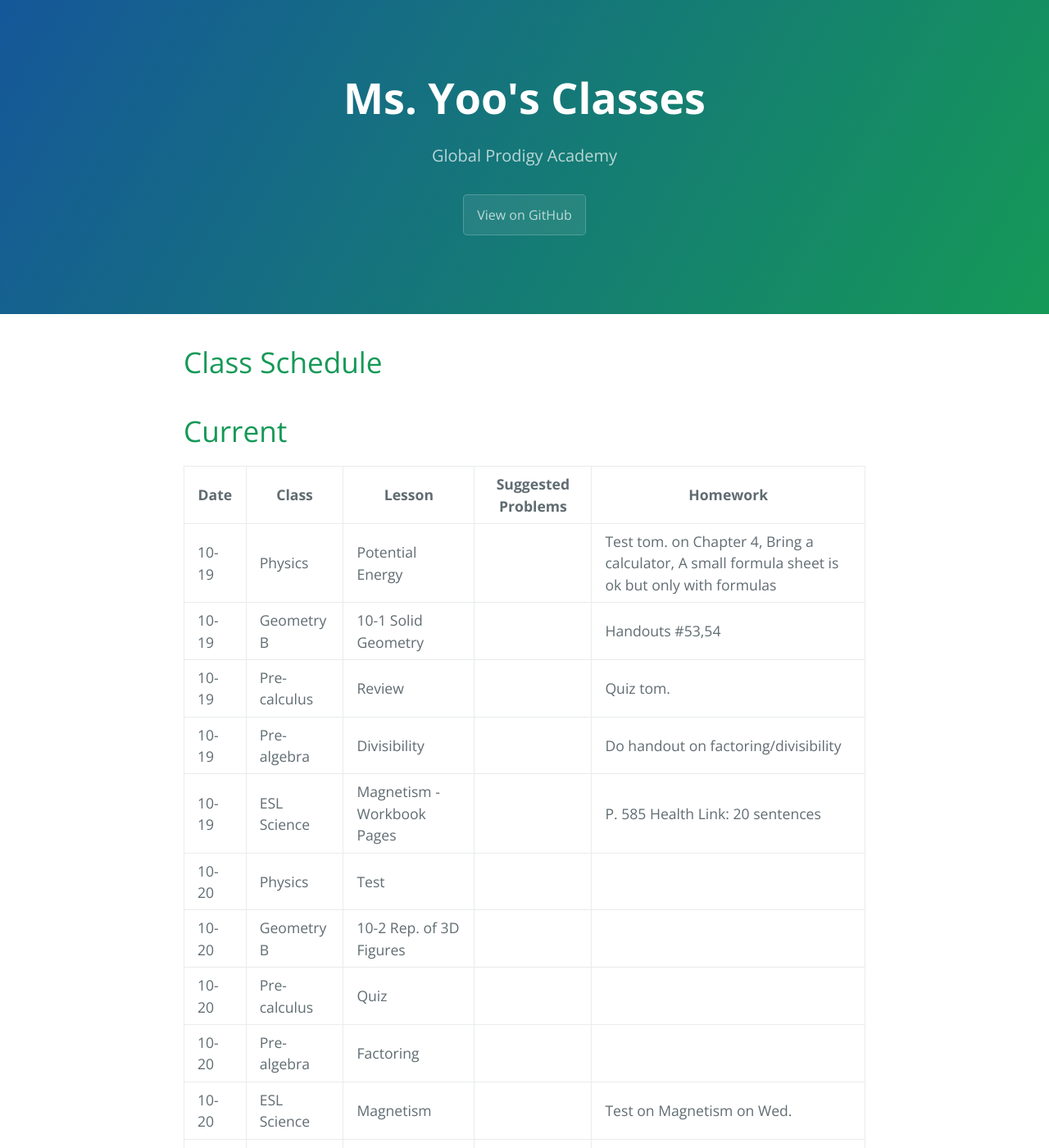
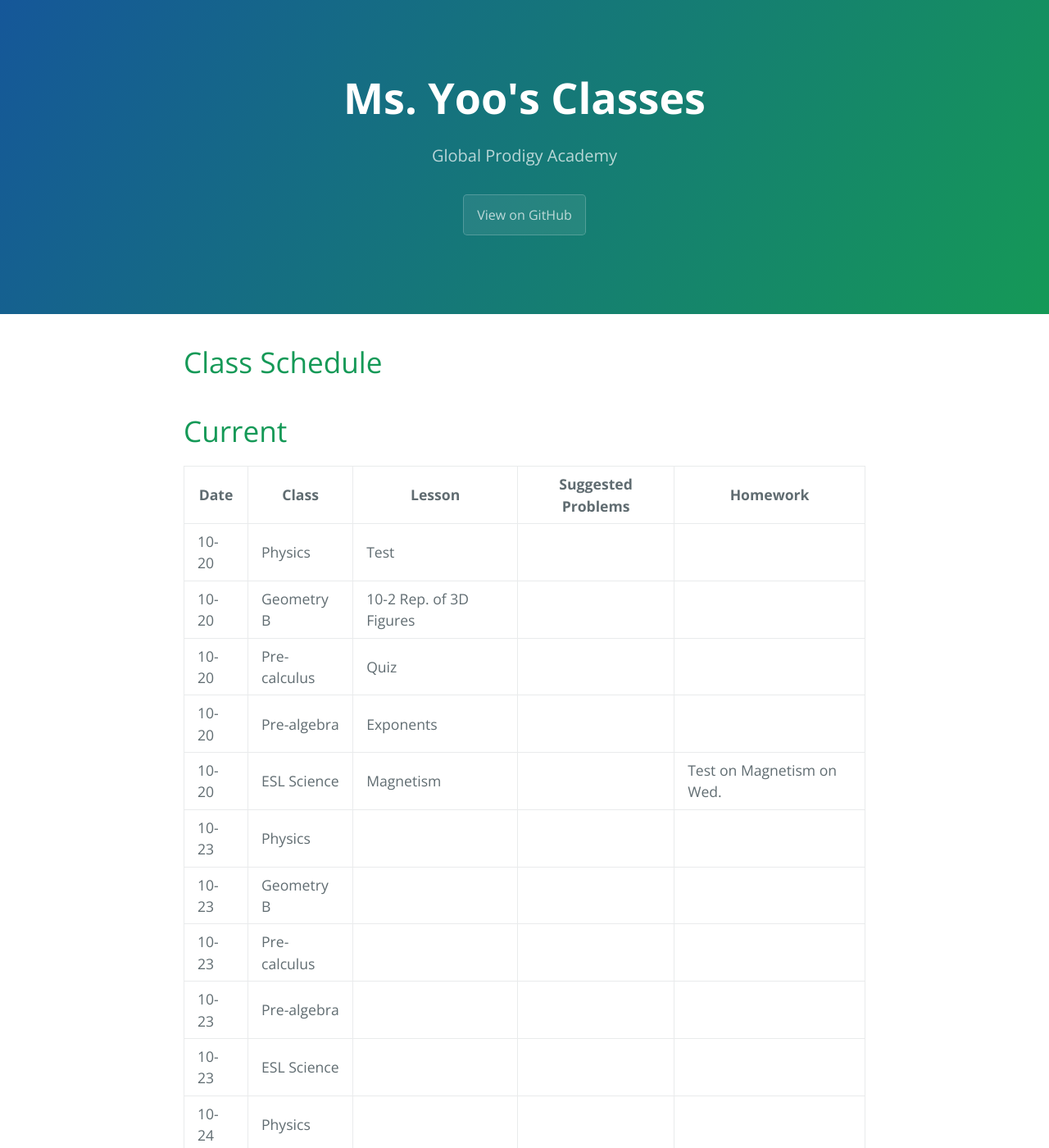
Before and after one commit to gpayoo/gpayoo, a Jekyll site: the page built from index.md, in a window 1280 px wide and 1400 px high. Shown: the whole window at 82% size. Built offline with Jekyll 4.4.1, drawn with Linux system fonts in a browser that asks for light colours; our own code applies the rules of GitHub Pages for plain Markdown files; some of the changed text lies outside the part shown.

Commit message:
Update index.md

```diff
--- a/index.md
+++ b/index.md
@@ -10,15 +10,10 @@ layout: default
 
 | Date | Class | Lesson | Suggested Problems | Homework |
 | ---- | ----- | ------ | -------- | ---
-| 10-19 | Physics | Potential Energy | | Test tom. on Chapter 4, Bring a calculator, A small formula sheet is ok but only with formulas
-| 10-19 | Geometry B | 10-1 Solid Geometry | | Handouts #53,54  |
-| 10-19 | Pre-calculus | Review  | |  Quiz tom.
-| 10-19 | Pre-algebra |  Divisibility | | Do handout on factoring/divisibility
-| 10-19 | ESL Science | Magnetism - Workbook Pages |  |  P. 585 Health Link: 20 sentences
 | 10-20 | Physics | Test  | |
 | 10-20 | Geometry B |  10-2 Rep. of 3D Figures | |   |
 | 10-20 | Pre-calculus | Quiz | |
-| 10-20 | Pre-algebra | Factoring  | |
+| 10-20 | Pre-algebra | Exponents  | |
 | 10-20 | ESL Science | Magnetism |  | Test on Magnetism on Wed.
 | 10-23 | Physics |  | |
 | 10-23 | Geometry B |   | |   |
@@ -50,6 +45,11 @@ layout: default
 
 | Date | Class | Lesson | Suggested Problems | Homework |
 | ---- | ----- | ------ | -------- | ---
+| 10-19 | Physics | Potential Energy | | Test tom. on Chapter 4, Bring a calculator, A small formula sheet is ok but only with formulas
+| 10-19 | Geometry B | 10-1 Solid Geometry | | Handouts #53,54  |
+| 10-19 | Pre-calculus | Review  | |  Quiz tom.
+| 10-19 | Pre-algebra |  Divisibility | | Do handout on factoring/divisibility
+| 10-19 | ESL Science | Magnetism - Workbook Pages |  |  P. 585 Health Link: 20 sentences
 | 10-18 | Physics | Review MC; Kinetic Energy & Work-KE Theorem| | Test Fri.; Textbook P. 162 Practice A all, P. 166 Practice B all, P. 168 Practice C #1,2
 | 10-18 | Geometry B | Test   | |   |
 | 10-18 | Pre-calculus | Secant, Cosecant Graphs | |
```
